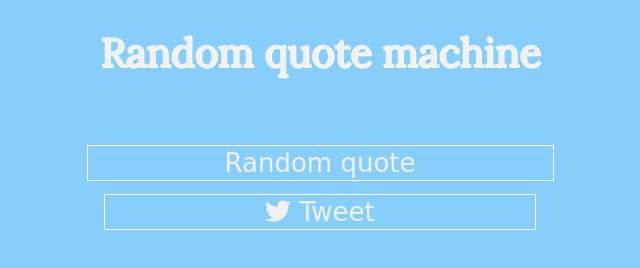
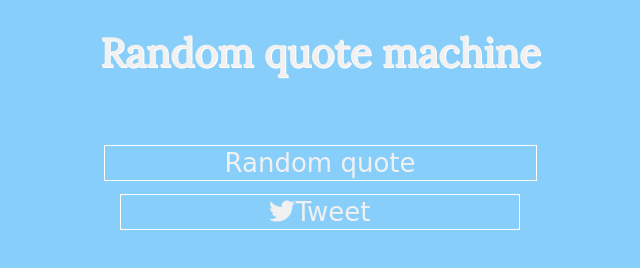
Before and after one commit to MaKu-kodilla/AJAX-and-API_practice, a plain HTML site: page Zadanie 12.2 Aplikacja losująca cytaty/index.html in a window 1280 px wide. Shown: the whole page, without its empty margins (320-960 px from the left). Drawn offline with nearby package versions, Linux system fonts and the light colour scheme; no server answers; a web font is replaced by a local one.

Commit message:
corrected

```diff
--- a/Zadanie 12.2 Aplikacja losująca cytaty/css/style.css
+++ b/Zadanie 12.2 Aplikacja losująca cytaty/css/style.css
@@ -26,8 +26,8 @@ header h1 {
     font-size: 22px;
 }
 main .btn {
+    margin: 0 auto;
     text-align: center;
-    margin: 0 auto;
     font-family: 'Gaegu', cursive;
 }
 .btn .trigger {
@@ -35,16 +35,15 @@ main .btn {
     font-size: 26px;
     background-color: lightskyblue;
     border: 1px solid white;
-    color:#f1f1f1;
-    padding: 2px 137px;
+    color: #f1f1f1;
     cursor: pointer;
+    padding: 2px 120px;
 }
 .btn .tweet {
     text-decoration: none;
     font-size: 26px;
     border: 1px solid white;
     cursor: pointer;
-    padding: 2px 160px;
-    color:#f1f1f1;
-
+    color: #f1f1f1;
+    padding: 2px 148px;
 }
```
Also changed, not shown: Zadanie 12.2 Aplikacja losująca cytaty/index.html (+2 -2 lines).
